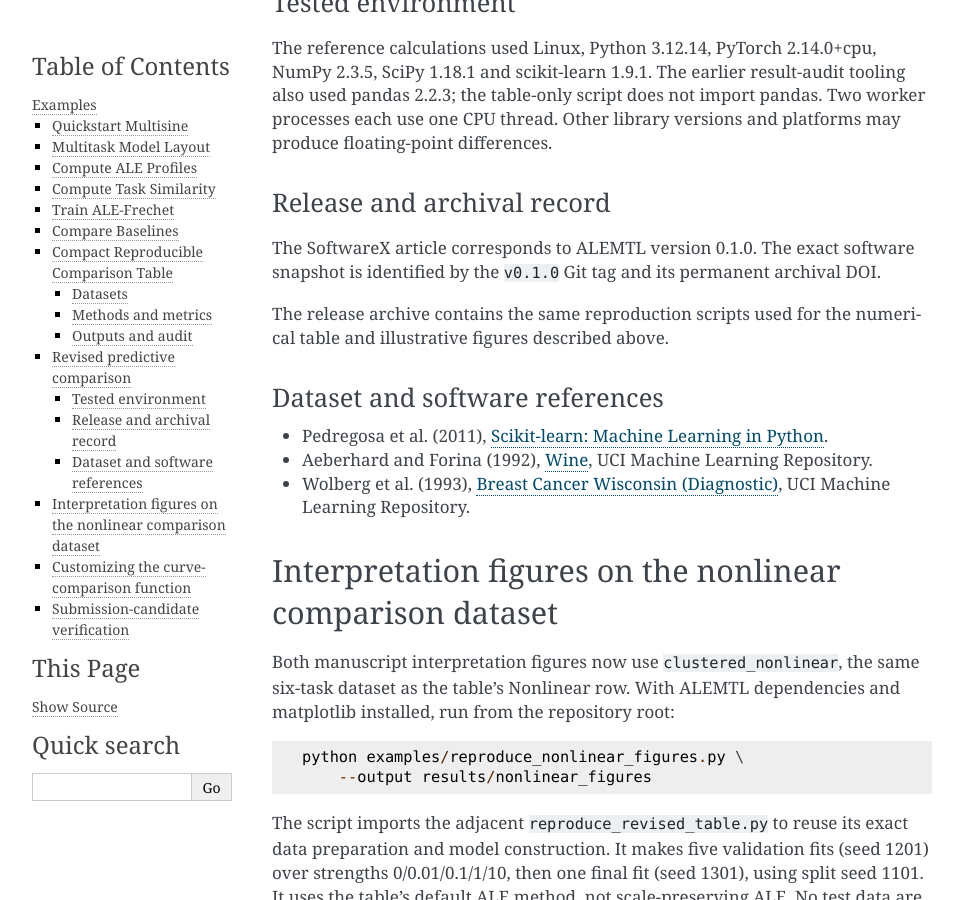
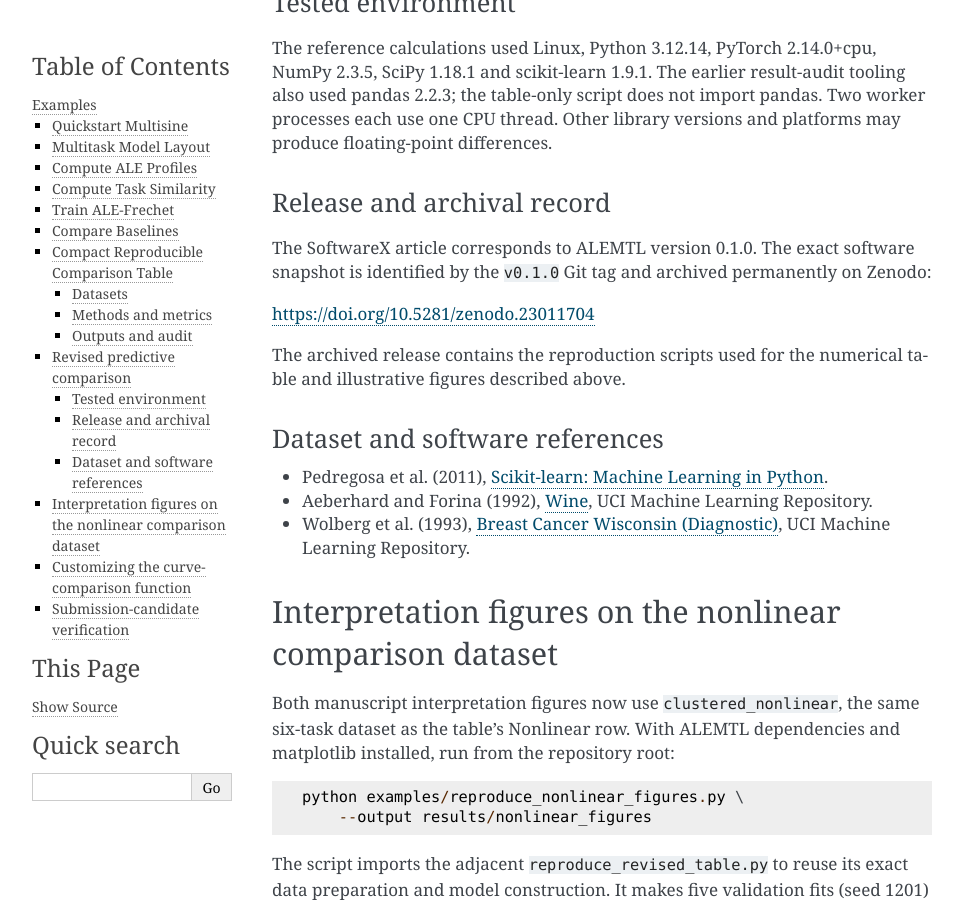
Before and after one commit to papabloblo/alemtl, a Sphinx documentation site: the page built from docs/examples.rst, in a window 1280 px wide and 900 px high, scrolled down 4285 px. Shown: the whole window, without its empty margins (148-1111 px from the left). Built offline with Sphinx 7.4.7, drawn with Linux system fonts in a browser that asks for light colours.

Commit message:
Prepare ALEMTL v0.1.0 release

```diff
--- a/docs/examples.rst
+++ b/docs/examples.rst
@@ -207,10 +207,12 @@ Release and archival record
 ~~~~~~~~~~~~~~~~~~~~~~~~~~~
 
 The SoftwareX article corresponds to ALEMTL version 0.1.0. The exact
-software snapshot is identified by the ``v0.1.0`` Git tag and its permanent
-archival DOI.
+software snapshot is identified by the ``v0.1.0`` Git tag and archived
+permanently on Zenodo:
 
-The release archive contains the same reproduction scripts used for the
+https://doi.org/10.5281/zenodo.23011704
+
+The archived release contains the reproduction scripts used for the
 numerical table and illustrative figures described above.
 
 Dataset and software references
```
Also changed, not shown: README.md (+2 -2 lines), 1 other file.
